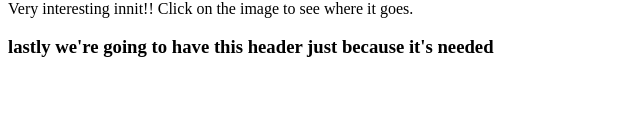
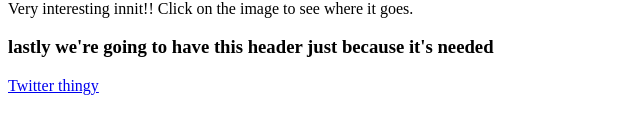
Before and after one commit to Hug0-Boss/My_First_Portfolio, a plain HTML site: page html_basic/index.html in a window 1280 px wide. Shown: the part 634-768 px from the top of the page, without its empty margins (0-640 px from the left). Drawn offline with Linux system fonts and the light colour scheme.

Commit message:
Fourth commit

```diff
--- a/html_basic/index.html
+++ b/html_basic/index.html
@@ -24,6 +24,6 @@
         <p>Very interesting innit!! Click on the image to see where it goes.</p>
         <h3>lastly we're going to have this header just because it's needed</h3>
     </main>
-
+    <a href="tweets.html">Twitter thingy</a>
 </body>
 </html>
```
